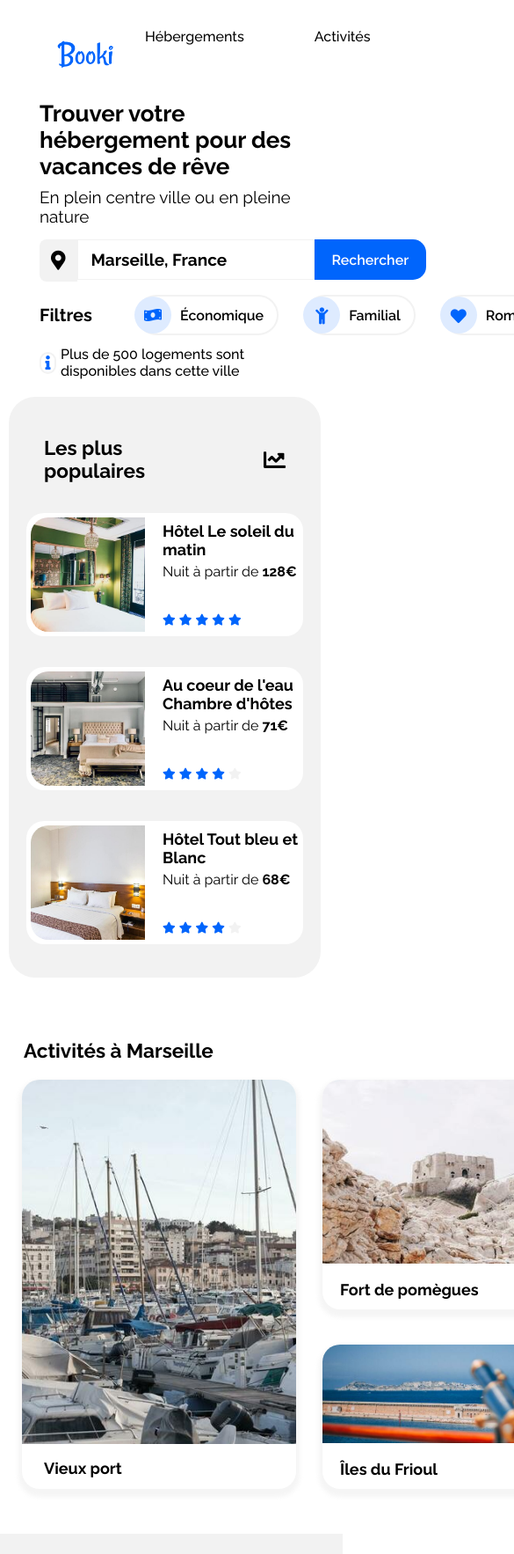
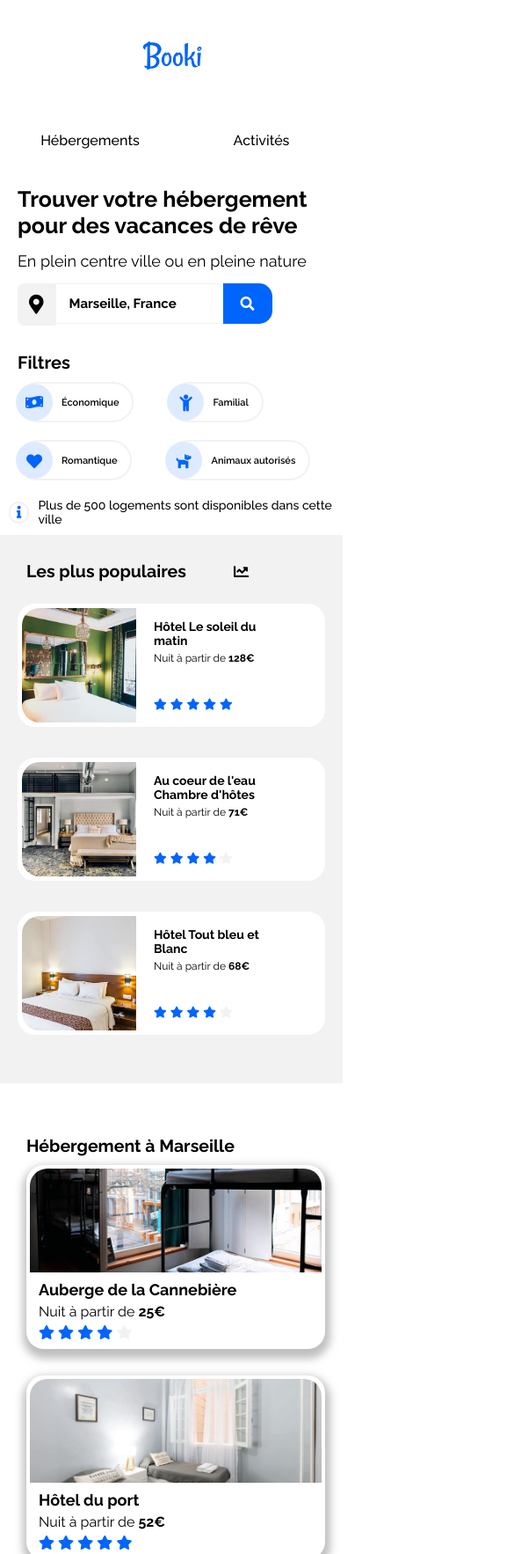
Before and after one commit to Axel0G/Booki, a plain HTML site: page index.html in a window 390 px wide. Shown: the top 1766 px of the page at 88% size, 585 px wide, since content can reach past the window. Drawn offline with Linux system fonts and the light colour scheme.

Commit message:
Responsive

```diff
--- a/assets/css/styles.css
+++ b/assets/css/styles.css
@@ -17,36 +17,40 @@ main {
 
 .align {
   display: flex;
-  justify-content: space-between;
+}
+
+.logoimage {
+  flex: 80%;
 }
 
 header img {
-  width: 100px;
+  height: 50px;
   margin-top: 38px;
   margin-left: 40px;
-  margin-bottom: 29px;
+  margin-bottom: 30px;
   cursor: pointer;
 }
 
 .marginnav {
   font-weight: 500;
-  padding-top: 32px;
   text-decoration: none;
   color: black;
   cursor: pointer;
-  margin-right: 40px;
+  flex: 50%;
+  border-top: solid 2px transparent;
+  padding: 49px 20px 30px 20px;
 }
 
 .marginnav:hover {
   font-weight: 600;
   border-top: solid 2px;
-  padding-top: 32px;
-  padding-inline: 10px;
+  padding: 49px 20px 30px 20px;
   color: #0065fc;
 }
 
 .herbeact {
   display: flex;
+  flex: 20%;
 }
 
 .activities {
@@ -55,27 +59,28 @@ header img {
   text-decoration: none;
   color: black;
   cursor: pointer;
-  margin-left: 40px;
+  flex: 50%;
+  border-top: solid 2px transparent;
+  padding: 49px 20px 30px 20px;
 }
 
 .activities:hover {
   font-weight: 600;
   border-top: solid 2px;
-  padding-top: 32px;
-  padding-inline: 5px;
+  padding: 49px 20px 30px 20px;
   color: #0065fc;
 }
 
 /*TEXT+SEARCHBAR*/
 
 .title {
-  font-size: 26px;
+  font-size: 25px;
   margin-left: 20px;
 }
 
 .text {
-  font-size: 19px;
-  margin-top: 9px;
+  font-size: 18px;
+  margin-top: 15px;
   font-weight: 400;
   margin-left: 20px;
 }
@@ -97,7 +102,7 @@ header img {
   font-weight: bold;
   font-size: 19px;
   height: 46px;
-  width: 270px;
+  width: auto;
   border: solid 1px;
   padding-left: 15px;
   border-color: #f2f2f2;
@@ -110,7 +115,7 @@ form {
   display: flex;
 }
 
-button {
+.button {
   font-family: "Raleway";
   font-weight: 600;
   font-size: 16px;
@@ -120,6 +125,10 @@ button {
   color: white;
   background-color: #0065fc;
   cursor: pointer;
+}
+
+.button i {
+  display: none;
 }
 
 ::placeholder {
@@ -138,7 +147,7 @@ button {
 .filters {
   display: flex;
   align-items: center;
-  margin-top: 15px;
+  margin-top: 30px;
 }
 
 .filters i {
@@ -206,7 +215,7 @@ button {
   align-items: center;
   font-weight: 500;
   margin-left: 20px;
-  margin-top: 12px;
+  margin-top: 30px;
 }
 
 .logoinfo {
@@ -227,7 +236,7 @@ button {
   display: flex;
   flex-direction: row-reverse;
   justify-content: space-between;
-  margin-top: 20px;
+  margin-top: 30px;
 }
 
 .headersection {
@@ -247,7 +256,6 @@ button {
 
 .lodging {
   flex: 68%;
-  height: 660px;
   padding: 0px 20px 0px 20px;
   border-radius: 30px;
   background: #f2f2f2;
@@ -312,11 +320,13 @@ button {
 
 .mostpopular {
   flex: 32%;
-  height: 660px;
   padding: 20px;
   border-radius: 30px;
   margin-left: 25px;
   background: #f2f2f2;
+}
+
+.fleximg {
 }
 
 .mostpopicon {
@@ -388,7 +398,7 @@ button {
 }
 
 .imgactivitieslonger {
-  width: 312px;
+  width: 100%;
   height: 414px;
   border-radius: 20px 20px 0px 0px;
   object-fit: cover;
@@ -409,7 +419,7 @@ button {
 }
 
 .imgactivitiesshorter1 {
-  width: 295px;
+  width: 100%;
   height: 209px;
   border-radius: 20px 20px 0px 0px;
   object-fit: cover;
@@ -425,7 +435,7 @@ button {
 }
 
 .imgactivitiesshorter2 {
-  width: 295px;
+  width: 100%;
   height: 112px;
   border-radius: 20px 20px 0px 0px;
   object-fit: cover;
@@ -441,7 +451,7 @@ button {
 }
 
 .imgactivitiesshorter3 {
-  width: 295px;
+  width: 100%;
   height: 154px;
   border-radius: 20px 20px 0px 0px;
   object-fit: cover;
@@ -456,7 +466,7 @@ button {
 }
 
 .imgactivitiesshorter4 {
-  width: 295px;
+  width: 100%;
   height: 168px;
   border-radius: 20px 20px 0px 0px;
   object-fit: cover;
@@ -513,3 +523,191 @@ footer {
   list-style-type: none;
   margin-bottom: 10px;
 }
+
+/*MEDIAQUERIES*/
+
+@media screen and (max-width: 768px) {
+  body {
+    width: auto;
+  }
+
+  main {
+    margin: 0;
+  }
+  .align {
+    flex-wrap: wrap;
+  }
+  .logoimage {
+    display: flex;
+    justify-content: center;
+  }
+  .marginnav {
+    border-bottom: solid 2px #0065fc;
+    padding: 49px 20px 30px 40px;
+  }
+  .activities {
+    border-bottom: solid 2px #f2f2f2;
+    padding: 49px 20px 30px 40px;
+  }
+  .title {
+    margin-top: 20px;
+  }
+  .search {
+    font-size: 15px;
+  }
+  .textfilters {
+    font-size: 11px;
+  }
+  .infocontent {
+    margin: 10px;
+    font-size: 14px;
+  }
+  .logoinfo {
+    margin-right: 10px;
+  }
+
+  .mainblock {
+    display: unset;
+  }
+
+  .button i {
+    display: flex;
+  }
+
+  .filters,
+  .filterlist {
+    flex-wrap: wrap;
+  }
+
+  .filterlist {
+    width: 100%;
+  }
+
+  .searchbutton {
+    display: none;
+  }
+  .mostpopular {
+    margin: 0;
+    border-radius: 0;
+  }
+  .headertitle {
+    font-size: 13px;
+    margin: 0;
+  }
+  .mostpopular h3 {
+    font-size: 14px;
+  }
+  .mostpopular p {
+    font-size: 12px;
+  }
+  .headersection {
+    padding: 10px;
+    margin-top: 0;
+  }
+  .mostpopicon {
+    margin-left: 54px;
+    font-size: 17px;
+  }
+  .activitiessection {
+    margin-top: 20px;
+    padding: 30px;
+  }
+
+  .divi {
+    margin: 10px 20px;
+  }
+
+  .allactivitiessection {
+    flex-wrap: wrap;
+    width: 100%;
+  }
+
+  .allactivitiessection img {
+    height: 200px;
+  }
+
+  .activitiesarticlelonger {
+    height: 250px;
+    margin: 0 0 40px 0;
+  }
+
+  .imgactivitieslonger {
+    height: unset;
+  }
+  .activitiesshorter {
+    height: 540px;
+    margin-bottom: 40px;
+  }
+  .imgactivitiesshorter1 {
+    height: 200px;
+  }
+
+  .activitiescartshorter1 {
+    height: 250px;
+    margin-right: unset;
+  }
+
+  .imgactivitiesshorter2 {
+    height: 200px;
+  }
+
+  .activitiescartshorter2 {
+    height: 250px;
+    margin-right: unset;
+  }
+
+  .activitiescartshorter3 {
+    height: 250px;
+  }
+
+  .imgactivitiesshorter3 {
+    height: 200px;
+  }
+
+  .activitiescartshorter4 {
+    height: 250px;
+  }
+
+  .imgactivitiesshorter4 {
+    height: 200px;
+  }
+  .block {
+    flex-wrap: wrap;
+    flex-direction: column;
+    margin-top: unset;
+  }
+  .card {
+    margin: 10px;
+  }
+
+  .lodging {
+    height: unset;
+    margin-top: 30px;
+    border-radius: unset;
+    background: white;
+  }
+
+  .article {
+    flex: 100%;
+  }
+
+  .textbelowsection {
+    margin-top: unset;
+    margin-left: 10px;
+  }
+  .marginnav,
+  .activities {
+    padding: 30px 20px 20px 30px;
+    text-align: center;
+    border-bottom: solid 2px transparent;
+  }
+
+  .marginnav:hover,
+  .activities:hover {
+    padding: 30px 20px 20px 30px;
+    border-top: none;
+    text-align: center;
+    border-bottom: solid 2px;
+    color: #0065fc;
+  }
+}
--- a/index.html
+++ b/index.html
@@ -15,10 +15,12 @@
 <!-- HEADER -->
         <header>
             <nav class="align">
-                <img alt="logo" src="./assets/images/logo/Booki.png">
+                <div class="logoimage">
+                    <img alt="logo" src="./assets/images/logo/Booki.png">
+                </div>
                 <div class="herbeact">
-                <a class="marginnav" href="#lodginganchor">Hébergements</a>
-                <a class="activities" href="#activitiesanchor">Activités</a>
+                    <a class="marginnav" href="#lodginganchor">Hébergements</a>
+                    <a class="activities" href="#activitiesanchor">Activités</a>
                 </div>
             </nav>
         </header>
@@ -32,7 +34,10 @@
             <div>
                 <form>
                     <input type="text" name="text" class=search placeholder="Marseille, France">
-                    <button>Rechercher</button>
+                    <button class="button">
+                        <span class="searchbutton">Rechercher</span>
+                        <i class="search-icon fas fa-search" aria-hidden="true"></i>
+                    </button>
                 </form>
             </div>
         </div>
@@ -91,8 +96,10 @@
                 <div class="allmostpopulararticle">
                     <div class="mostpopulararticle">
                         <a href="#" class="mostpopularclickable">
+                            <div class="fleximg">
                             <img class="img" alt="image hébegement"
                                 src="./assets/images/hebergements/4_small/emile-guillemot-Bj_rcSC5XfE-unsplash.jpg">
+                            </div>
                             <div class="leftcart">
                                 <h3 class="titlecart">Hôtel Le soleil du matin</h3>
                                 <p>Nuit à partir de <strong>128€</strong></p>
@@ -109,8 +116,10 @@
 
                     <div class="mostpopulararticle">
                         <a href="#" class="mostpopularclickable">
+                            <div class="fleximg">
                             <img class="img" alt="image hébegement"
                                 src="./assets/images/hebergements/4_small/aw-creative-VGs8z60yT2c-unsplash.jpg">
+                            </div>
                             <div class="leftcart">
                                 <h3 class="titlecart">Au coeur de l'eau Chambre d'hôtes</h3>
                                 <p>Nuit à partir de <strong>71€</strong></p>
@@ -127,8 +136,10 @@
 
                     <div class="mostpopulararticle">
                         <a href="#" class="mostpopularclickable">
+                            <div class="fleximg">
                             <img class="img" alt="image hébegement"
                                 src="./assets/images/hebergements/4_small/febrian-zakaria-sjvU0THccQA-unsplash.jpg">
+                            </div>
                             <div class="leftcart">
                                 <h3 class="titlecart">Hôtel Tout bleu et Blanc</h3>
                                 <p>Nuit à partir de <strong>68€</strong></p>
```
